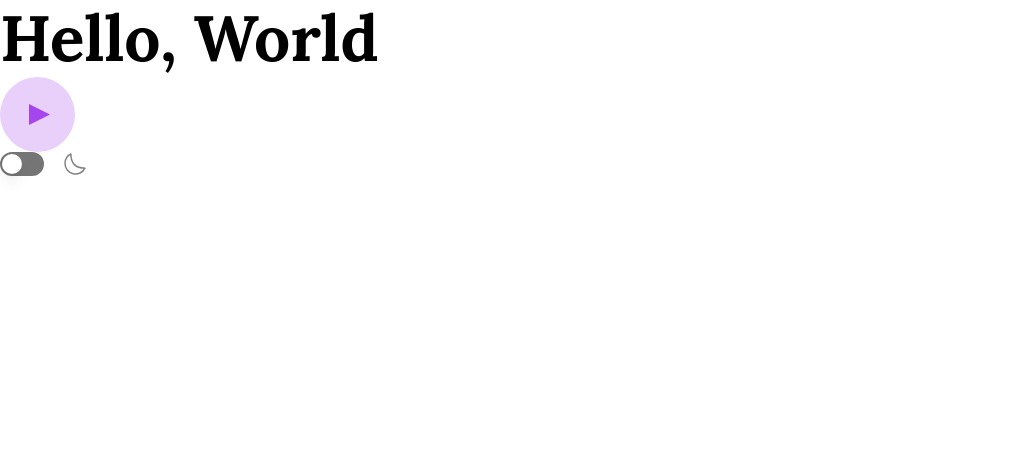
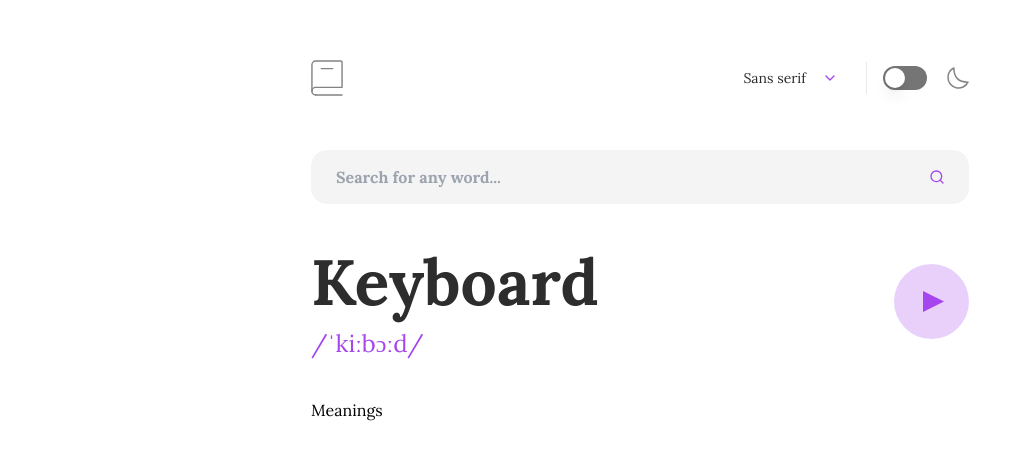
Before and after one commit to Earthyyy/dictionary-web-app, a React (Vite) app: page / in a window 1280 px wide. Shown: the top 460 px of the page, without its empty margins (0-1032 px from the left). Built offline with nearby package versions, Linux system fonts and the light colour scheme.

Commit message:
feat: build result header layout

```diff
--- a/src/App.tsx
+++ b/src/App.tsx
@@ -1,12 +1,15 @@
-import PlayButton from "./components/custom/PlayButton";
-import ThemeSwitcher from "@/components/custom/ThemeSwitcher";
+import Navbar from "./components/Navbar";
+import SearchField from "./components/SearchField";
+import SearchResults from "./components/SearchResults";
 
 function App() {
   return (
-    <div className="light lora">
-      <h1 className="heading-lg">Hello, World</h1>
-      <PlayButton />
-      <ThemeSwitcher />
+    <div className="light lora min-h-screen bg-main">
+      <Navbar />
+      <main className="ctnr">
+        <SearchField />
+        <SearchResults />
+      </main>
     </div>
   );
 }
--- a/src/components/SearchField.tsx
+++ b/src/components/SearchField.tsx
@@ -2,7 +2,7 @@ import { Search } from "lucide-react";
 
 const SearchField = () => {
   return (
-    <div className="ctnr">
+    <div className="mb-6 tablet:mb-[2.5rem] desktop:mb-[2.8125rem]">
       <div className="relative mb-1">
         <input
           type="text"
--- /dev/null
+++ b/src/components/SearchResults.tsx
@@ -0,0 +1,13 @@
+import Meanings from "./results/Meanings";
+import ResultHeader from "./results/ResultHeader";
+
+const SearchResults = () => {
+  return (
+    <div>
+      <ResultHeader />
+      <Meanings />
+    </div>
+  );
+};
+
+export default SearchResults;
--- /dev/null
+++ b/src/components/results/Meanings.tsx
@@ -0,0 +1,7 @@
+import React from "react";
+
+const Meanings = () => {
+  return <div>Meanings</div>;
+};
+
+export default Meanings;
--- /dev/null
+++ b/src/components/results/ResultHeader.tsx
@@ -0,0 +1,18 @@
+import PlayButton from "../custom/PlayButton";
+
+const ResultHeader = () => {
+  return (
+    <header className="flex items-center justify-between mb-7 tablet:mb-10">
+      <div className="flex flex-col tablet:gap-y-2">
+        <h1 className="text-secondary heading-lg">Keyboard</h1>
+        <span className="text-primary body-md tablet:heading-md">
+          /ˈkiːbɔːd/
+        </span>
+      </div>
+
+      <PlayButton />
+    </header>
+  );
+};
+
+export default ResultHeader;
--- a/src/index.css
+++ b/src/index.css
@@ -121,7 +121,7 @@ select {
   }
 
   .heading-lg {
-    @apply text-[4rem]/[4.8125rem] font-bold;
+    @apply text-[2rem]/[2.5625rem] tablet:text-[4rem]/[4.8125rem] font-bold;
   }
 
   .heading-md {
```
